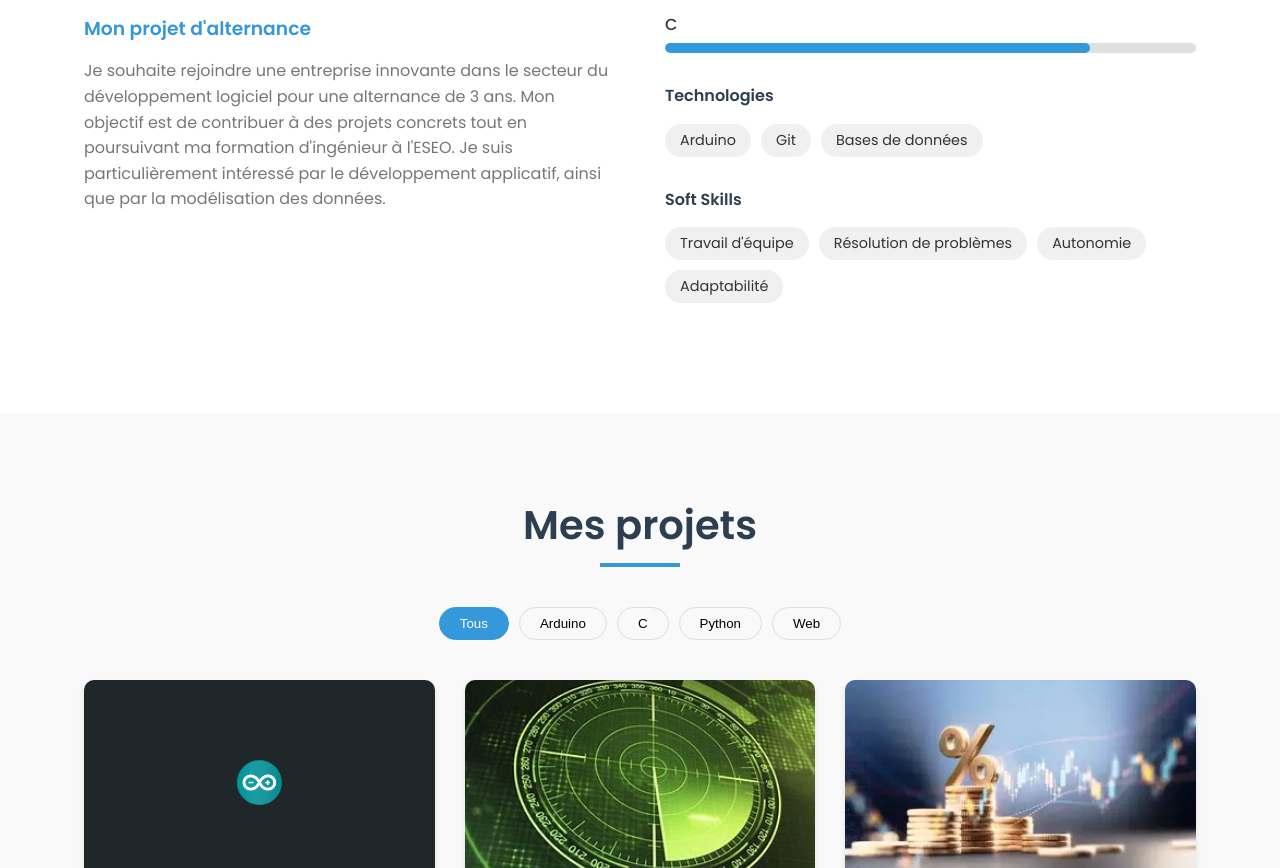
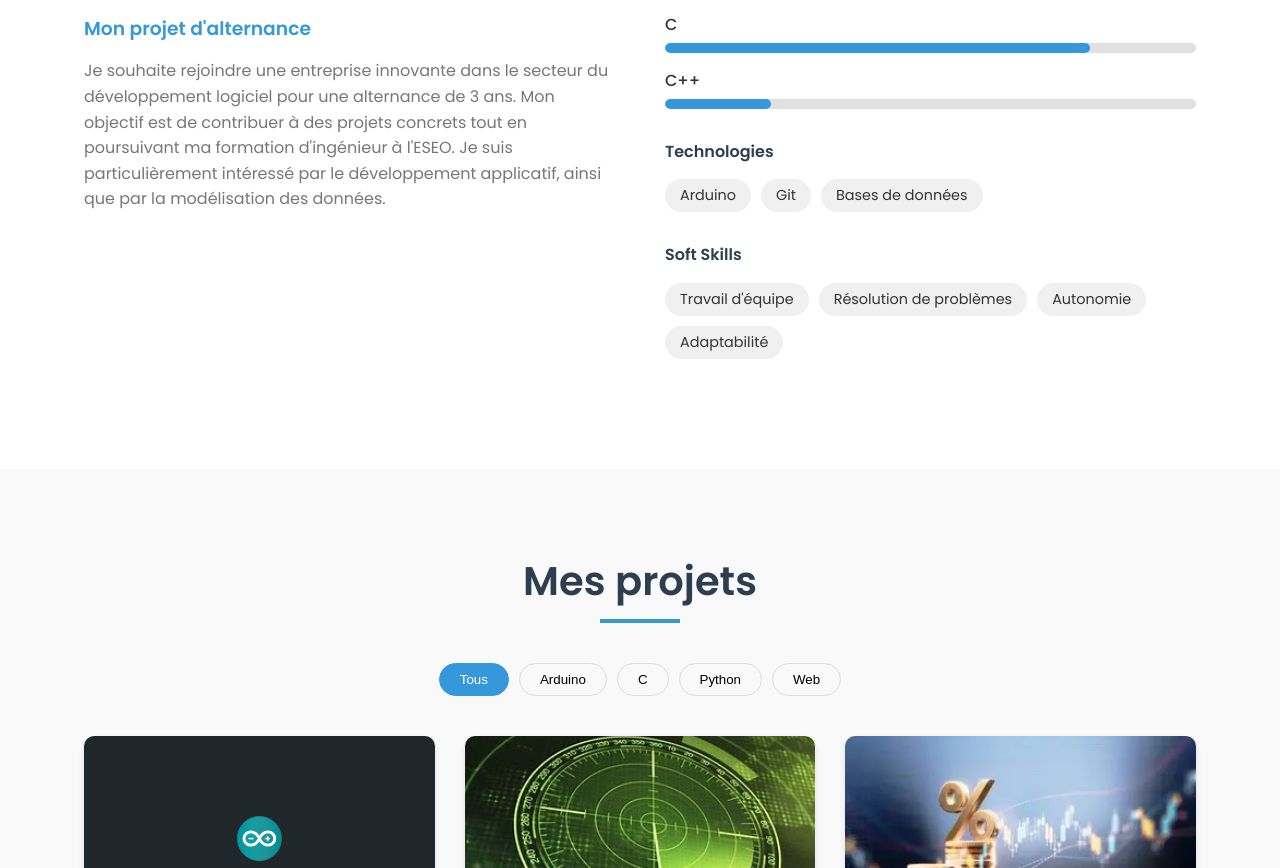
Before and after one commit to alex-codex/showcase-website-Portfolio-, a website: page index.html in a window 1280 px wide. Shown: the part 1239-2107 px from the top of the page. Drawn offline with Linux system fonts and the light colour scheme.

Commit message:
ajout competence c++

```diff
--- a/index.html
+++ b/index.html
@@ -92,6 +92,12 @@
                                 <span>C</span>
                                 <div class="skill-bar">
                                     <div class="skill-level" style="width: 80%"></div>
+                                </div>
+                            </div>
+                             <div class="skill-item">
+                                <span>C++</span>
+                                <div class="skill-bar">
+                                    <div class="skill-level" style="width: 20%"></div>
                                 </div>
                             </div>
                         </div>
```
